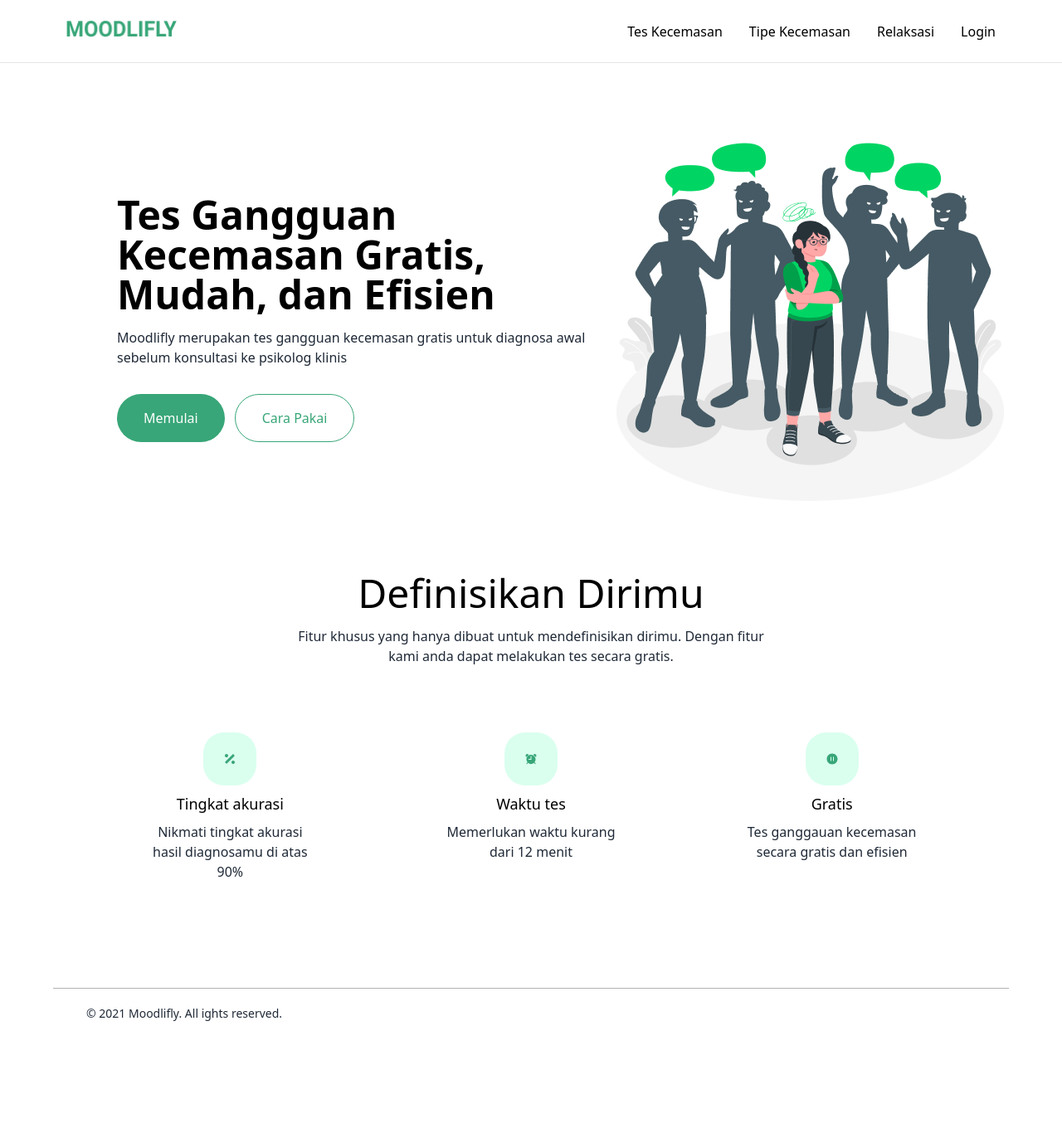
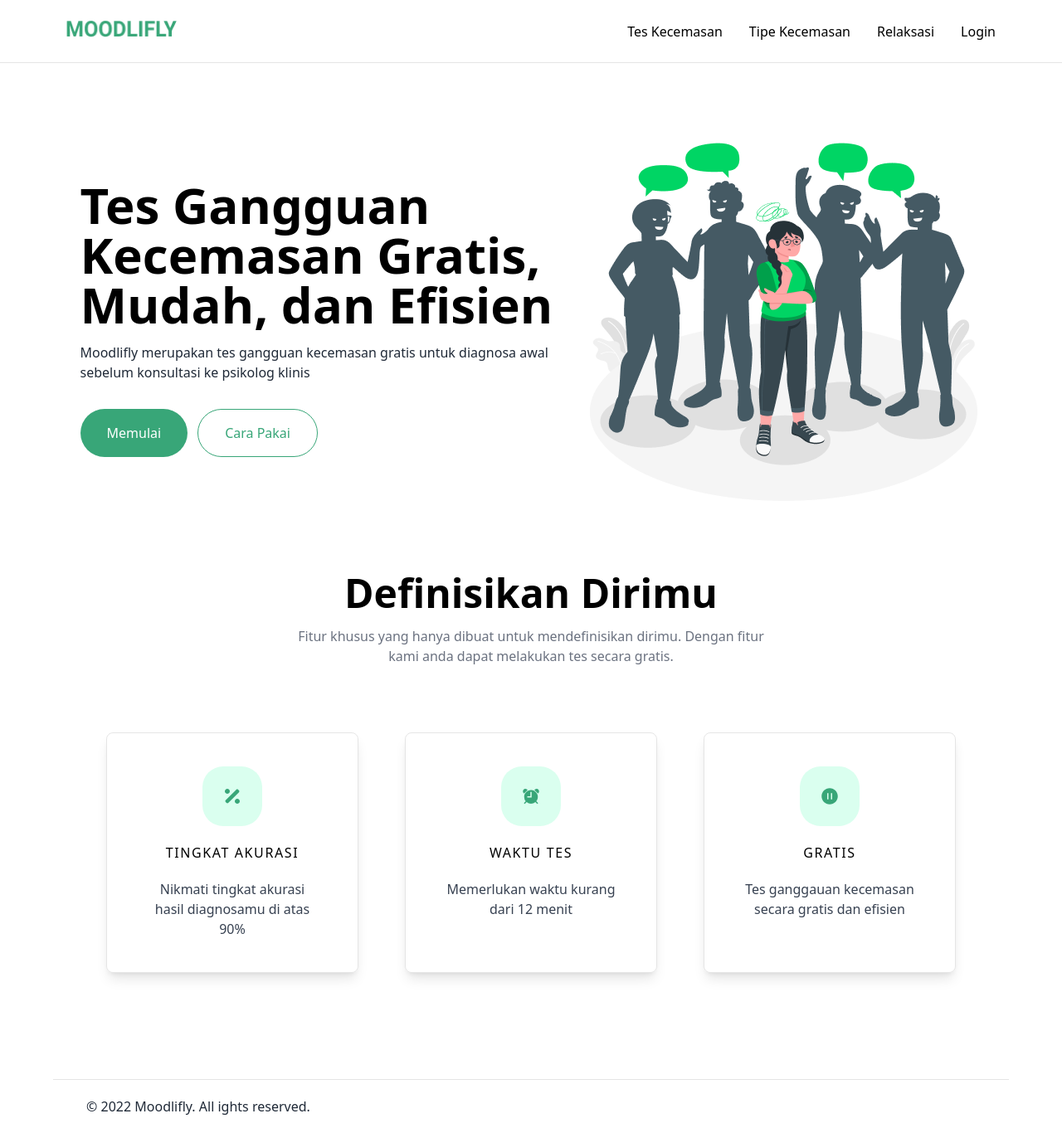
Before and after one commit to jagadyudha/moodlifly, a Next.js app: page / in a window 1280 px wide. Shown: the whole page at 83% size. Before the commit the page ends 1252 px from the top, so only its background shows below. Built offline with nearby package versions, Linux system fonts and the light colour scheme.

Commit message:
memperbaiki beberapa ukuran font, div, dll

```diff
--- a/components/layout/footer.js
+++ b/components/layout/footer.js
@@ -2,8 +2,8 @@ import React from "react";
 
 const Footer = () => {
   return (
-    <footer className="  px-10 py-5 mt-32 max-w-6xl mx-auto border-t border-black border-opacity-30 text-gray-800 text-sm">
-      © 2021 Moodlifly. All ights reserved.
+    <footer className="px-10 py-5 mt-32 max-w-6xl mx-auto border-t border-black border-opacity-10 text-gray-800 text-md">
+      © {new Date().getFullYear()} Moodlifly. All ights reserved.
     </footer>
   );
 };
--- a/pages/_app.js
+++ b/pages/_app.js
@@ -5,7 +5,7 @@ import "../styles/globals.css";
 function MyApp({ Component, pageProps }) {
   return (
     <Layout>
-      <div className="mx-auto my-10 max-w-6xl px-6 sm:my-20 md:px-24 xl:px-0">
+      <div className="my-10 max-w-7xl mx-auto sm:my-20 xl:px-0">
         <Component {...pageProps} />
       </div>
     </Layout>
--- a/pages/index.js
+++ b/pages/index.js
@@ -25,7 +25,7 @@ const Home = () => {
   return (
     <>
       {/* Hero Section */}
-      <section className="lg:flex flex-none md:flex-row-reverse items-center">
+      <section className="lg:flex flex-none md:flex-row-reverse items-center justify-center">
         <div className="flex justify-center">
           <Image
             src="/assets/images/Social.png"
@@ -34,9 +34,9 @@ const Home = () => {
             height={455}
           />
         </div>
-        <div className="lg:mr-5 mr-0 text-center lg:text-left">
+        <div className="lg:mr-8 mr-0 text-center lg:text-left">
           <div className="lg:max-w-xl max-w-2xl mx-auto">
-            <h1 className=" sm:text-5xl text-3xl font-bold ">
+            <h1 className=" sm:text-6xl text-3xl font-bold ">
               Tes Gangguan Kecemasan Gratis, Mudah, dan Efisien
             </h1>
             <p className="my-4 text-gray-800 ">
@@ -48,7 +48,7 @@ const Home = () => {
             <button className="bg-primary rounded-full text-white  py-2 sm:py-4 px-4 sm:px-8 mr-3 hover:opacity-80 transition-all duration-300">
               Memulai
             </button>
-            <button className="text-primary rounded-full border border-primary sm:px-8 sm:py-4 py-2 px-4 hover:bg-primary hover:text-white transition duration-300">
+            <button className="text-primary rounded-full border border-primary sm:px-8 sm:py-4 py-2 px-4 hover:opacity-50 transition duration-300">
               Cara Pakai
             </button>
           </div>
@@ -56,25 +56,32 @@ const Home = () => {
       </section>
 
       {/* Definisikan Dirimu Section */}
-      <section className=" text-center  my-14 sm:my-20">
+      <section className=" text-center  my-14 sm:my-20 ">
         <div className="max-w-xl  mx-auto">
-          <h1 className=" text-2xl md:text-5xl font-medium  ">
+          <h1 className=" text-2xl md:text-5xl font-bold  ">
             Definisikan Dirimu
           </h1>
-          <p className="text-gray-800 my-4">
+          <p className="text-gray-500 my-4">
             Fitur khusus yang hanya dibuat untuk mendefinisikan dirimu. Dengan
             fitur kami anda dapat melakukan tes secara gratis.
           </p>
         </div>
-        <div className="grid grid-cols-1 sm:grid-cols-2 lg:grid-cols-3 md:gap-16 gap-9 content-center max-w-5xl mx-auto my-10 md:my-20">
+        <div className="grid grid-cols-1 sm:grid-cols-2 lg:grid-cols-3 md:gap-14 gap-9 content-center max-w-5xl mx-auto my-10 md:my-20">
           {data.map((item, index) => (
-            <div key={index}>
-              <div className=" bg-secondary px-6 py-6 text-primary rounded-[25px] w-16 mx-auto ">
-                {item.icon}
+            <div
+              className="border border-black border-opacity-10 py-10 rounded-lg shadow-lg"
+              key={index}
+            >
+              <div className="text-2xl mx-auto flex justify-center">
+                <div className="text-primary bg-secondary rounded-[25px]  p-6 justify-self-start">
+                  {item.icon}
+                </div>
               </div>
               <div className=" w-52 mx-auto">
-                <h3 className="font-medium text-lg mt-2">{item.name}</h3>
-                <p className="text-gray-800 mt-2">{item.desc}</p>
+                <h3 className="font-medium text-md my-5 tracking-widest">
+                  {item.name.toLocaleUpperCase()}
+                </h3>
+                <p className="text-gray-700 mt-2">{item.desc}</p>
               </div>
             </div>
           ))}
```
Also changed, not shown: 1 other file (tests, documents, lock files or other folders).
